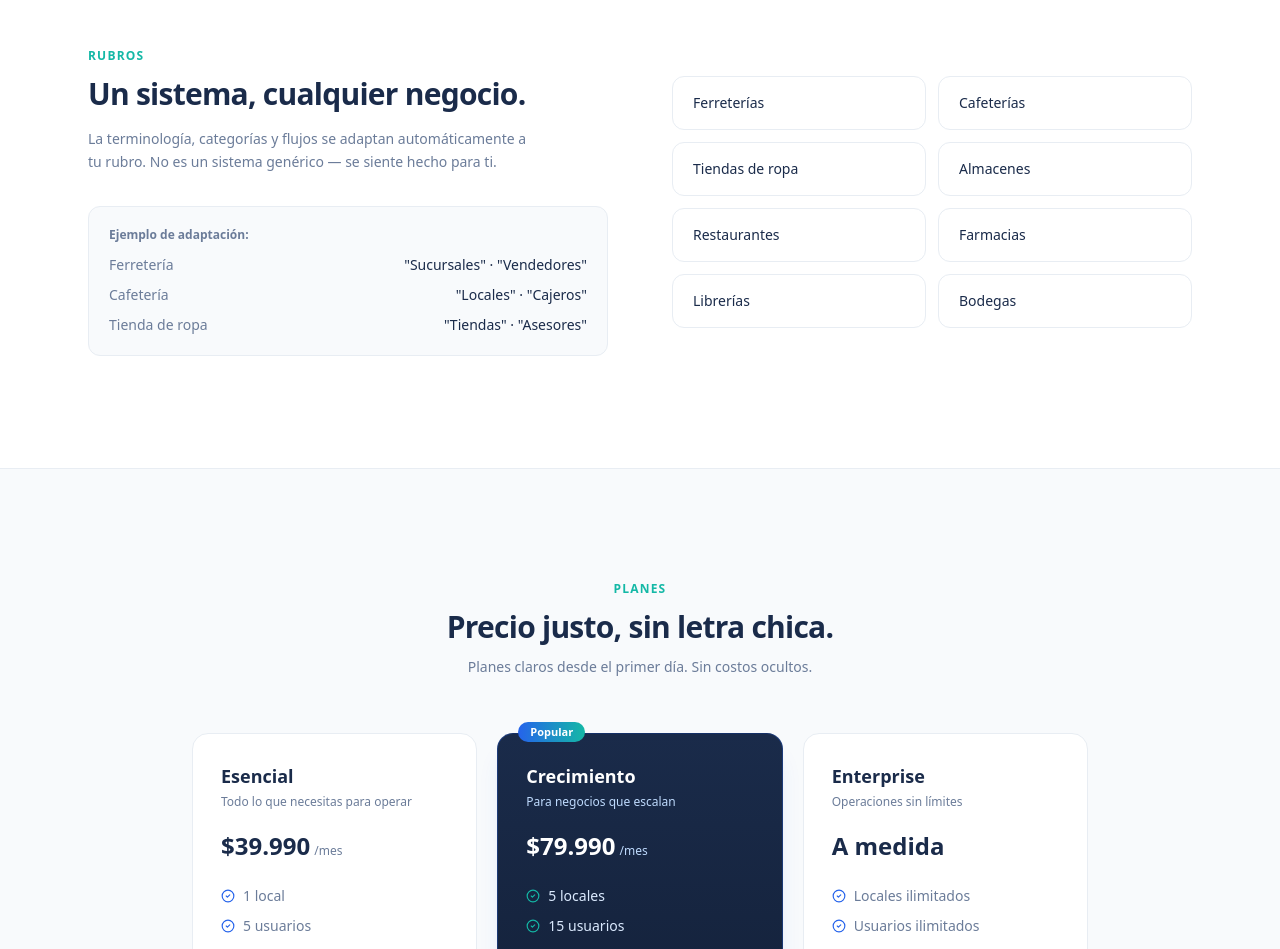
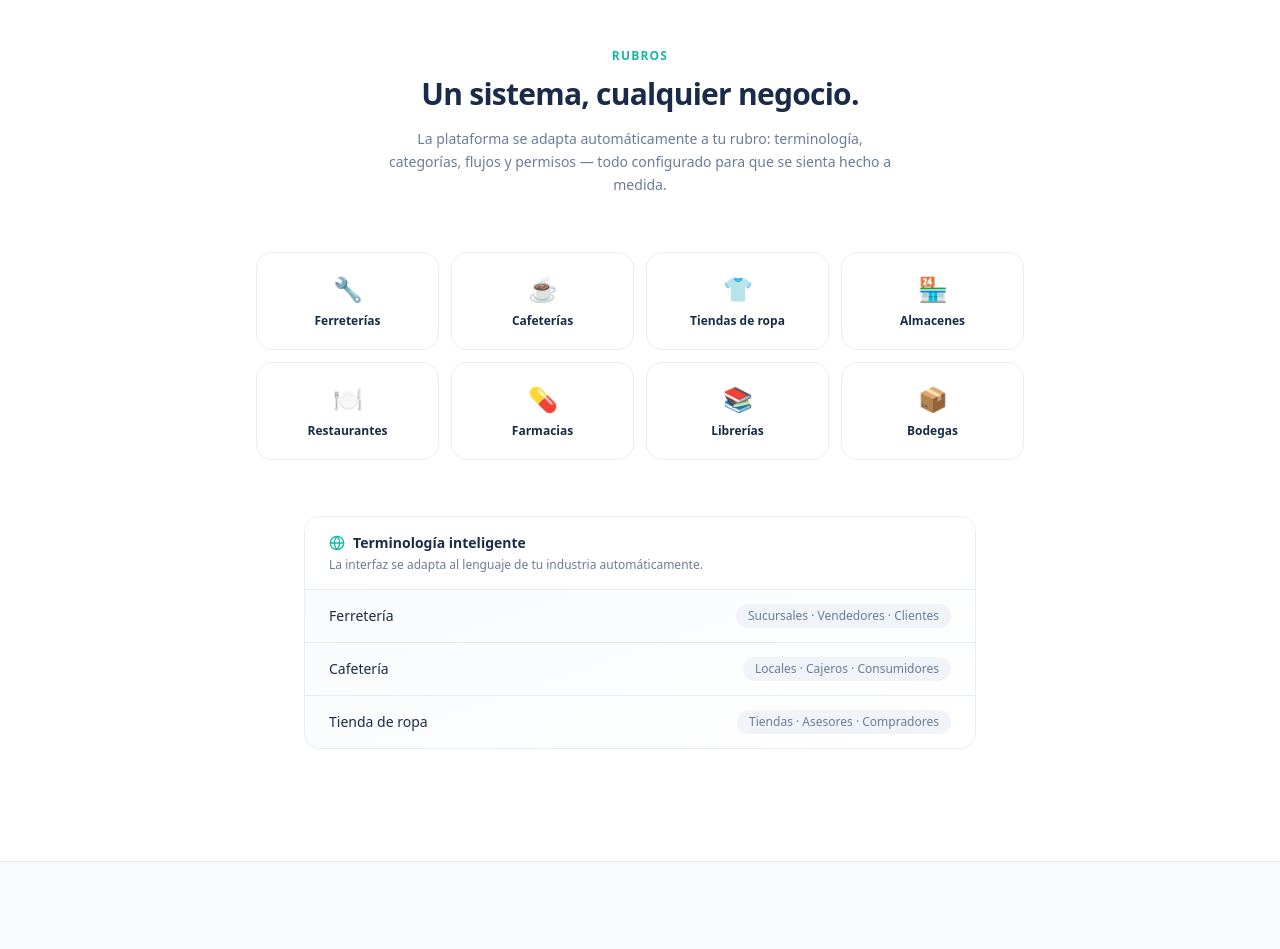
Before and after one commit to pdencina/sistema-saas-global, a Next.js app: page / in a window 1280 px wide. Shown: the part 1700-2649 px from the top of the page. Built offline with nearby package versions, Linux system fonts and the light colour scheme; no server answers.

Commit message:
New Cambios branding

```diff
--- a/src/app/page.tsx
+++ b/src/app/page.tsx
@@ -61,14 +61,14 @@ const FEATURES = [
 ]
 
 const VERTICALS = [
-  'Ferreterías',
-  'Cafeterías',
-  'Tiendas de ropa',
-  'Almacenes',
-  'Restaurantes',
-  'Farmacias',
-  'Librerías',
-  'Bodegas',
+  { name: 'Ferreterías', icon: '🔧', active: true },
+  { name: 'Cafeterías', icon: '☕', active: true },
+  { name: 'Tiendas de ropa', icon: '👕', active: true },
+  { name: 'Almacenes', icon: '🏪', active: true },
+  { name: 'Restaurantes', icon: '🍽️', active: true },
+  { name: 'Farmacias', icon: '💊', active: true },
+  { name: 'Librerías', icon: '📚', active: true },
+  { name: 'Bodegas', icon: '📦', active: true },
 ]
 
 const PLANS = [
@@ -324,55 +324,75 @@ export default function HomePage() {
             initial="hidden"
             whileInView="visible"
             viewport={{ once: true, margin: '-100px' }}
-            className="grid items-center gap-16 lg:grid-cols-2"
+            className="text-center"
           >
-            <div>
             <motion.p variants={fadeUp} custom={0} className="text-xs font-semibold uppercase tracking-widest text-[#14B8A6]">
               Rubros
             </motion.p>
             <motion.h2 variants={fadeUp} custom={1} className="mt-3 text-2xl font-bold tracking-tight text-[#1a2b4a] sm:text-3xl">
               Un sistema, cualquier negocio.
             </motion.h2>
-              <motion.p variants={fadeUp} custom={2} className="mt-4 max-w-md text-sm leading-relaxed text-[#6b7c99]">
-                La terminología, categorías y flujos se adaptan automáticamente a tu rubro.
-                No es un sistema genérico — se siente hecho para ti.
+            <motion.p variants={fadeUp} custom={2} className="mx-auto mt-4 max-w-lg text-sm leading-relaxed text-[#6b7c99]">
+              La plataforma se adapta automáticamente a tu rubro: terminología, categorías,
+              flujos y permisos — todo configurado para que se sienta hecho a medida.
             </motion.p>
+          </motion.div>
 
-              <motion.div variants={fadeUp} custom={3} className="mt-8 rounded-xl border border-[#e8edf3] bg-[#f8fafc] p-5">
-                <p className="mb-3 text-xs font-semibold text-[#6b7c99]">Ejemplo de adaptación:</p>
-                <div className="space-y-2.5 text-sm">
-                  <div className="flex items-center justify-between">
-                    <span className="text-[#6b7c99]">Ferretería</span>
-                    <span className="font-medium text-[#1a2b4a]">"Sucursales" · "Vendedores"</span>
-                  </div>
-                  <div className="flex items-center justify-between">
-                    <span className="text-[#6b7c99]">Cafetería</span>
-                    <span className="font-medium text-[#1a2b4a]">"Locales" · "Cajeros"</span>
-                  </div>
-                  <div className="flex items-center justify-between">
-                    <span className="text-[#6b7c99]">Tienda de ropa</span>
-                    <span className="font-medium text-[#1a2b4a]">"Tiendas" · "Asesores"</span>
-                  </div>
-                </div>
-              </motion.div>
-            </div>
-
+          {/* Grid de rubros */}
           <motion.div
             initial="hidden"
             whileInView="visible"
             viewport={{ once: true, margin: '-50px' }}
-              className="grid grid-cols-2 gap-3"
+            className="mx-auto mt-14 grid max-w-3xl grid-cols-2 gap-3 sm:grid-cols-4"
           >
             {VERTICALS.map((v, i) => (
               <motion.div
-                  key={v}
+                key={v.name}
                 variants={fadeUp}
-                  custom={i * 0.5}
-                  className="rounded-xl border border-[#e8edf3] bg-white px-5 py-4 text-sm font-medium text-[#1a2b4a] transition hover:border-[#14B8A6]/30 hover:shadow-sm"
+                custom={i * 0.3}
+                className="group flex flex-col items-center gap-2 rounded-2xl border border-[#e8edf3] bg-white p-5 text-center transition hover:border-[#2563EB]/20 hover:shadow-lg hover:shadow-[#2563EB]/5"
               >
-                  {v}
+                <span className="text-2xl">{v.icon}</span>
+                <span className="text-xs font-semibold text-[#1a2b4a]">{v.name}</span>
               </motion.div>
             ))}
+          </motion.div>
+
+          {/* Adaptación inteligente */}
+          <motion.div
+            initial="hidden"
+            whileInView="visible"
+            viewport={{ once: true, margin: '-50px' }}
+            className="mx-auto mt-14 max-w-2xl"
+          >
+            <motion.div
+              variants={fadeUp}
+              custom={0}
+              className="overflow-hidden rounded-2xl border border-[#e8edf3] bg-gradient-to-br from-[#f8fafc] to-white"
+            >
+              <div className="border-b border-[#e8edf3] bg-white px-6 py-4">
+                <div className="flex items-center gap-2">
+                  <Globe size={16} className="text-[#14B8A6]" />
+                  <h3 className="text-sm font-bold text-[#1a2b4a]">Terminología inteligente</h3>
+                </div>
+                <p className="mt-1 text-xs text-[#6b7c99]">
+                  La interfaz se adapta al lenguaje de tu industria automáticamente.
+                </p>
+              </div>
+              <div className="divide-y divide-[#e8edf3]">
+                {[
+                  { rubro: 'Ferretería', terms: 'Sucursales · Vendedores · Clientes' },
+                  { rubro: 'Cafetería', terms: 'Locales · Cajeros · Consumidores' },
+                  { rubro: 'Tienda de ropa', terms: 'Tiendas · Asesores · Compradores' },
+                ].map((item) => (
+                  <div key={item.rubro} className="flex items-center justify-between px-6 py-3.5">
+                    <span className="text-sm font-medium text-[#1a2b4a]">{item.rubro}</span>
+                    <span className="rounded-full bg-[#f0f4f8] px-3 py-1 text-xs font-medium text-[#6b7c99]">
+                      {item.terms}
+                    </span>
+                  </div>
+                ))}
+              </div>
             </motion.div>
           </motion.div>
         </div>
```
Lines whose indentation alone changed are shown as unchanged.
